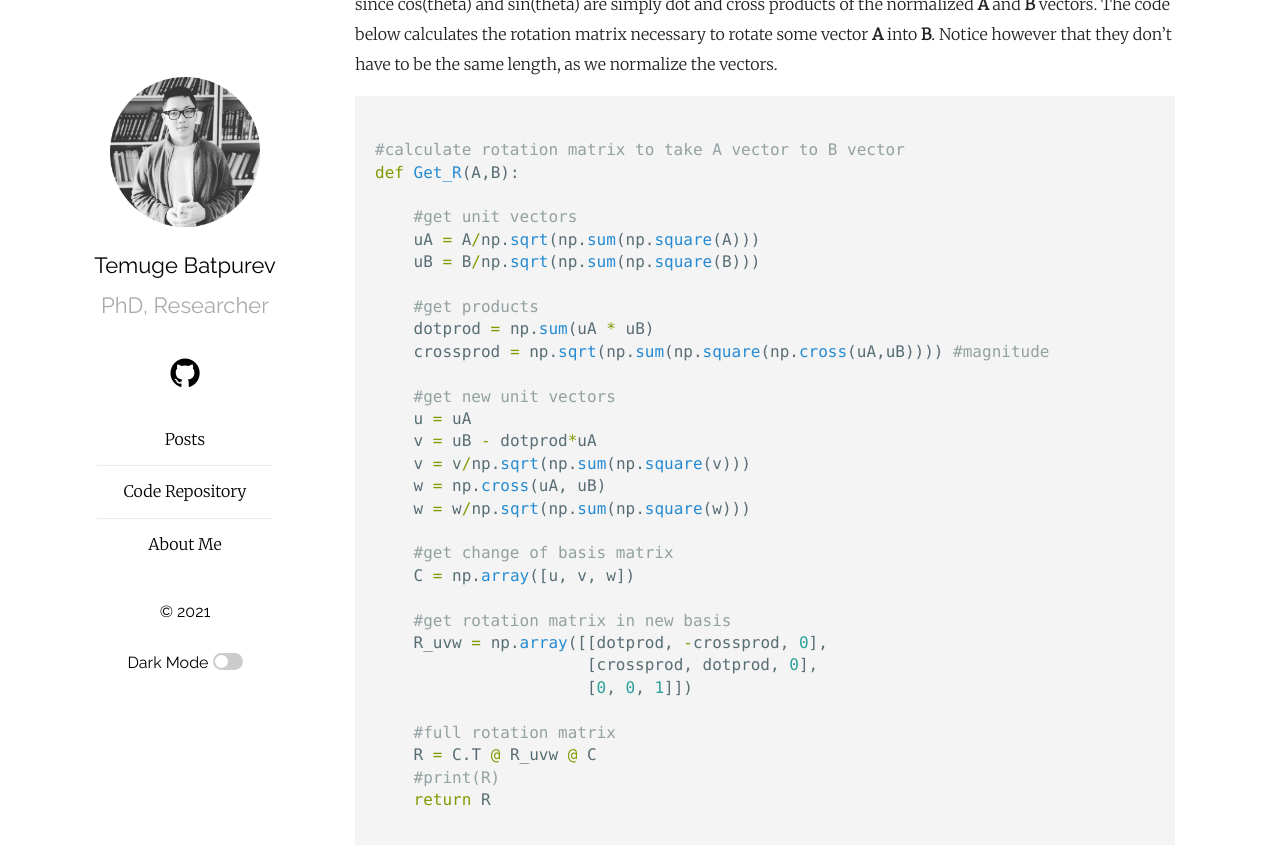
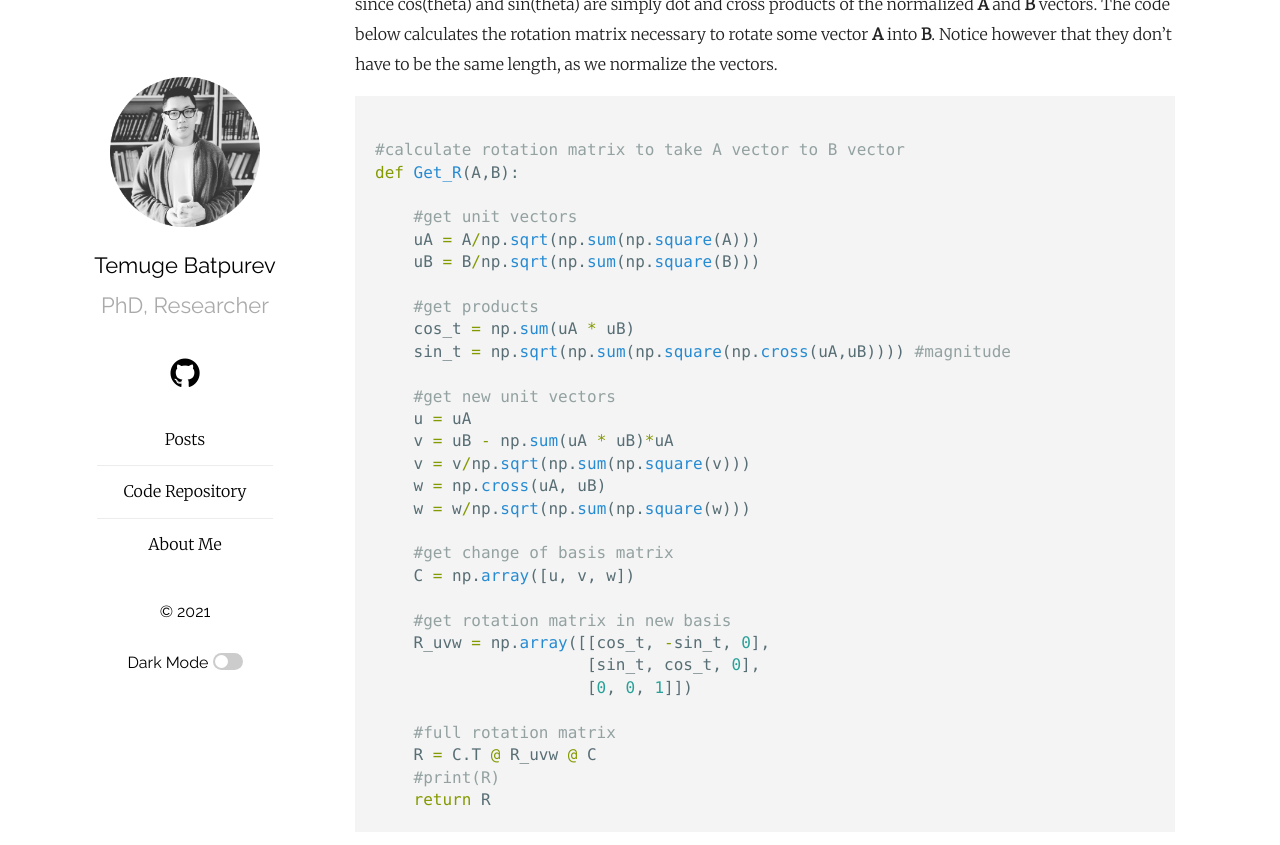
Before and after one commit to TemugeB/temugeb.github.io, a Jekyll site: the page built from _posts/2021-09-16-joint_rotations.md, in a window 1280 px wide and 900 px high, scrolled down 1028 px. Shown: the top 845 px of the window. Built offline with Jekyll 4.4.1, drawn with Linux system fonts in a browser that asks for light colours.

Commit message:
Update 2021-09-16-joint_rotations.md

````diff
--- a/_posts/2021-09-16-joint_rotations.md
+++ b/_posts/2021-09-16-joint_rotations.md
@@ -36,12 +36,12 @@ def Get_R(A,B):
     uB = B/np.sqrt(np.sum(np.square(B)))
 
     #get products
-    dotprod = np.sum(uA * uB)
-    crossprod = np.sqrt(np.sum(np.square(np.cross(uA,uB)))) #magnitude
+    cos_t = np.sum(uA * uB)
+    sin_t = np.sqrt(np.sum(np.square(np.cross(uA,uB)))) #magnitude
 
     #get new unit vectors
     u = uA
-    v = uB - dotprod*uA
+    v = uB - np.sum(uA * uB)*uA
     v = v/np.sqrt(np.sum(np.square(v)))
     w = np.cross(uA, uB)
     w = w/np.sqrt(np.sum(np.square(w)))
@@ -50,13 +50,12 @@ def Get_R(A,B):
     C = np.array([u, v, w])
 
     #get rotation matrix in new basis
-    R_uvw = np.array([[dotprod, -crossprod, 0],
-                      [crossprod, dotprod, 0],
+    R_uvw = np.array([[cos_t, -sin_t, 0],
+                      [sin_t, cos_t, 0],
                       [0, 0, 1]])
 
     #full rotation matrix
     R = C.T @ R_uvw @ C
     #print(R)
     return R
-
 ```
````
